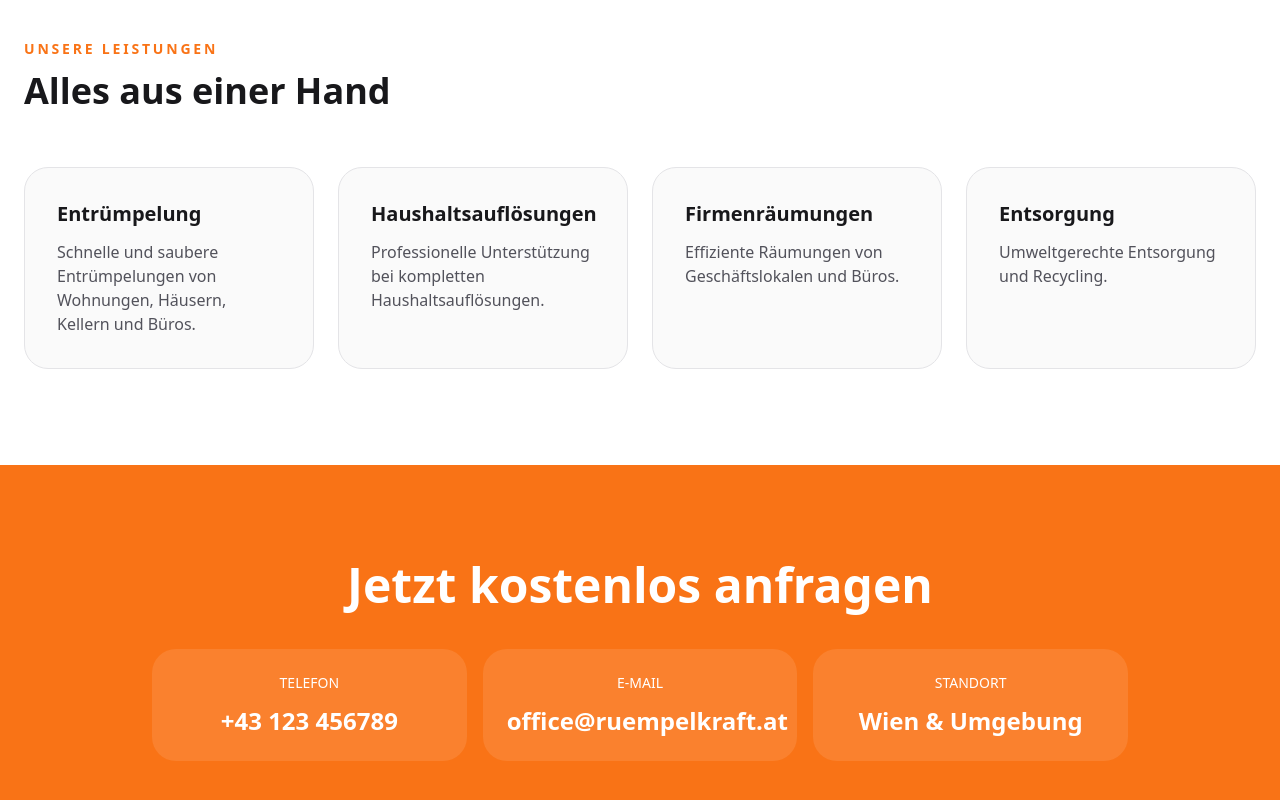
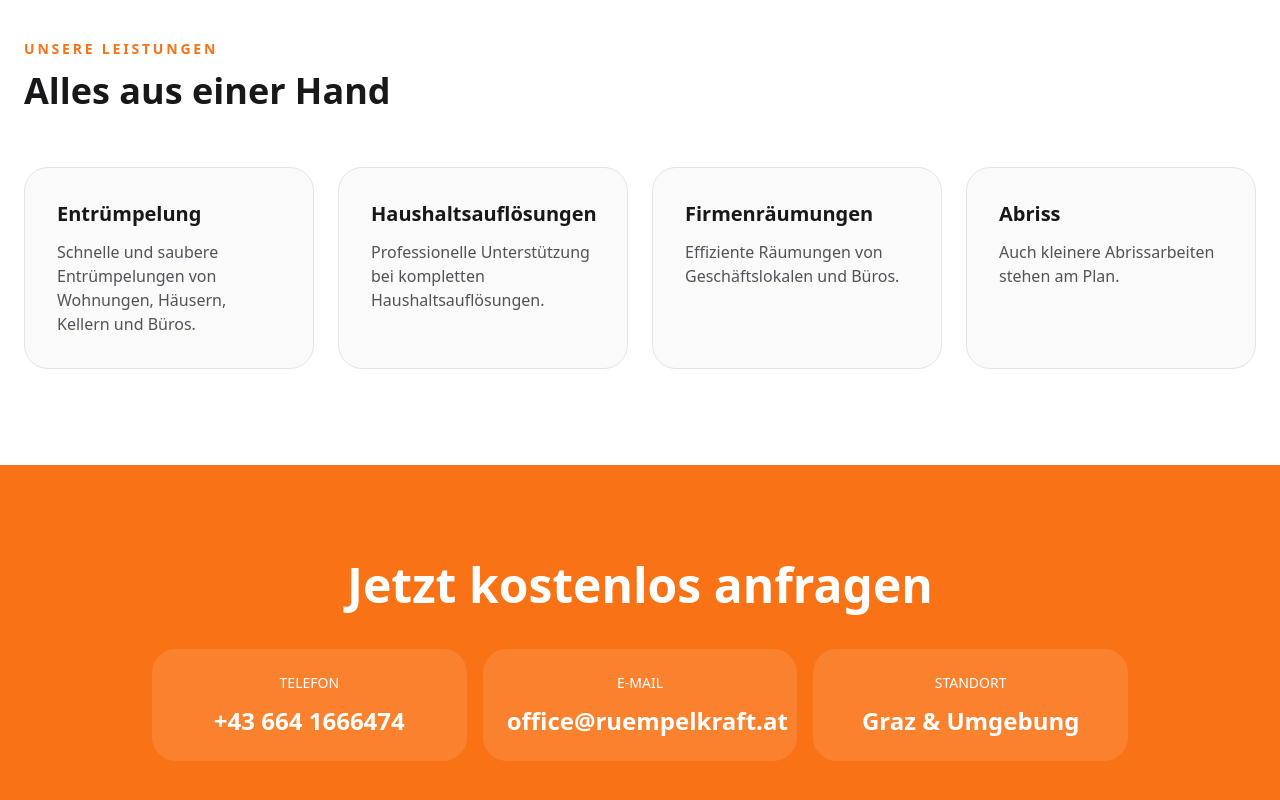
Before and after one commit to Ruempelkraft/Ruempelkraft-website, a React (Vite) app: page / in a window 1280 px wide. Shown: the part 686-1486 px from the top of the page. Built offline with nearby package versions, Linux system fonts and the light colour scheme.

Commit message:
Update service titles and contact information

```diff
--- a/src/App.jsx
+++ b/src/App.jsx
@@ -13,8 +13,8 @@ export default function RuempelkraftWebsite() {
       text: 'Effiziente Räumungen von Geschäftslokalen und Büros.',
     },
     {
-      title: 'Entsorgung',
-      text: 'Umweltgerechte Entsorgung und Recycling.',
+      title: 'Abriss',
+      text: 'Auch kleinere Abrissarbeiten stehen am Plan.',
     },
   ];
 
@@ -62,7 +62,7 @@ export default function RuempelkraftWebsite() {
               </a>
 
               <a
-                href="tel:+43123456789"
+                href="https://wa.me/436641666474"
                 className="rounded-2xl border border-zinc-300 px-6 py-4 font-semibold"
               >
                 Jetzt anrufen
@@ -113,7 +113,7 @@ export default function RuempelkraftWebsite() {
           <div className="mt-10 grid gap-4 md:grid-cols-3">
             <div className="rounded-3xl bg-white/10 p-6">
               <p className="text-sm uppercase">Telefon</p>
-              <p className="mt-3 text-2xl font-bold">+43 123 456789</p>
+              <p className="mt-3 text-2xl font-bold">+43 664 1666474</p>
             </div>
 
             <div className="rounded-3xl bg-white/10 p-6">
@@ -123,7 +123,7 @@ export default function RuempelkraftWebsite() {
 
             <div className="rounded-3xl bg-white/10 p-6">
               <p className="text-sm uppercase">Standort</p>
-              <p className="mt-3 text-2xl font-bold">Wien & Umgebung</p>
+              <p className="mt-3 text-2xl font-bold">Graz & Umgebung</p>
             </div>
           </div>
         </div>
```
